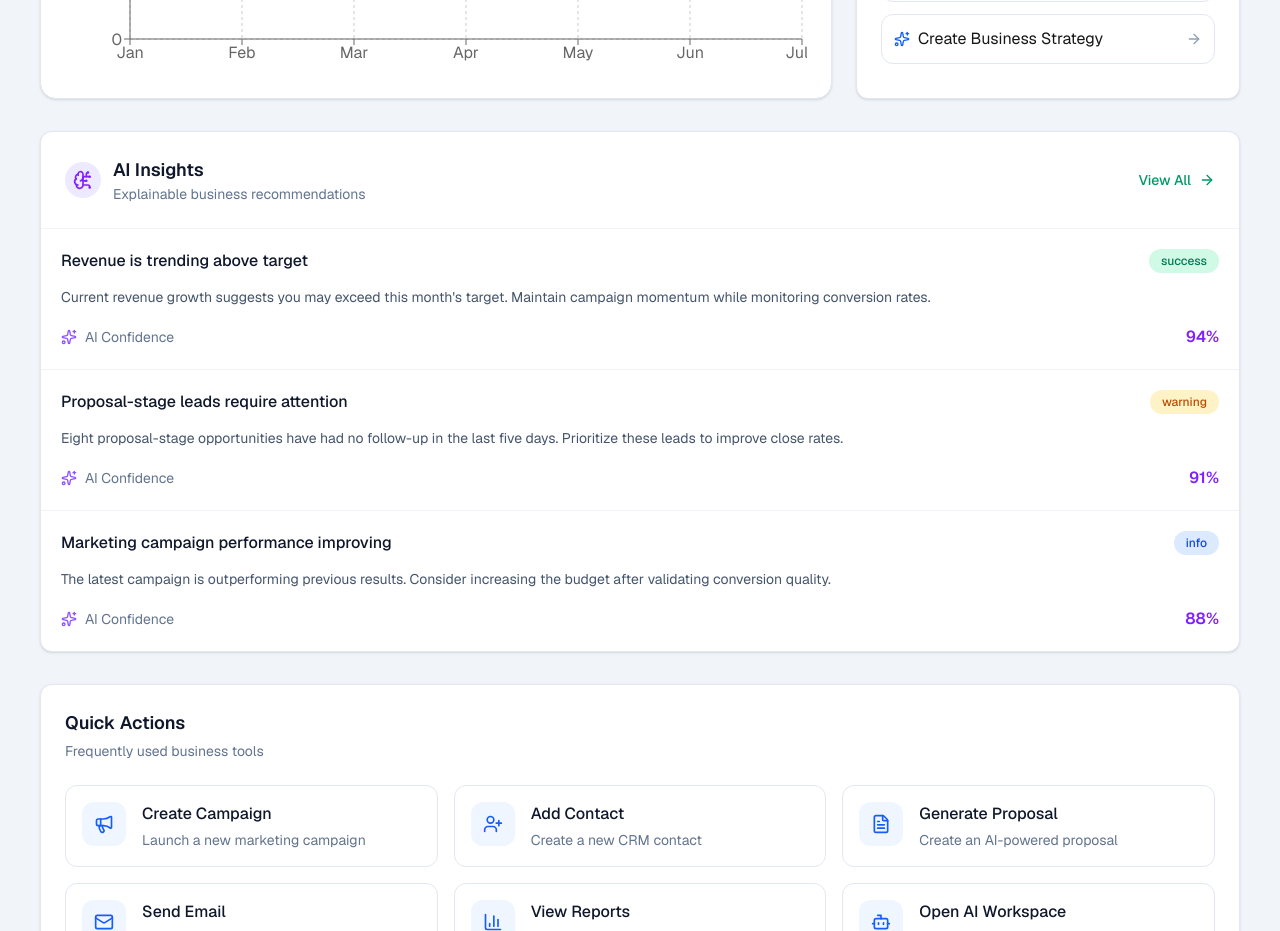
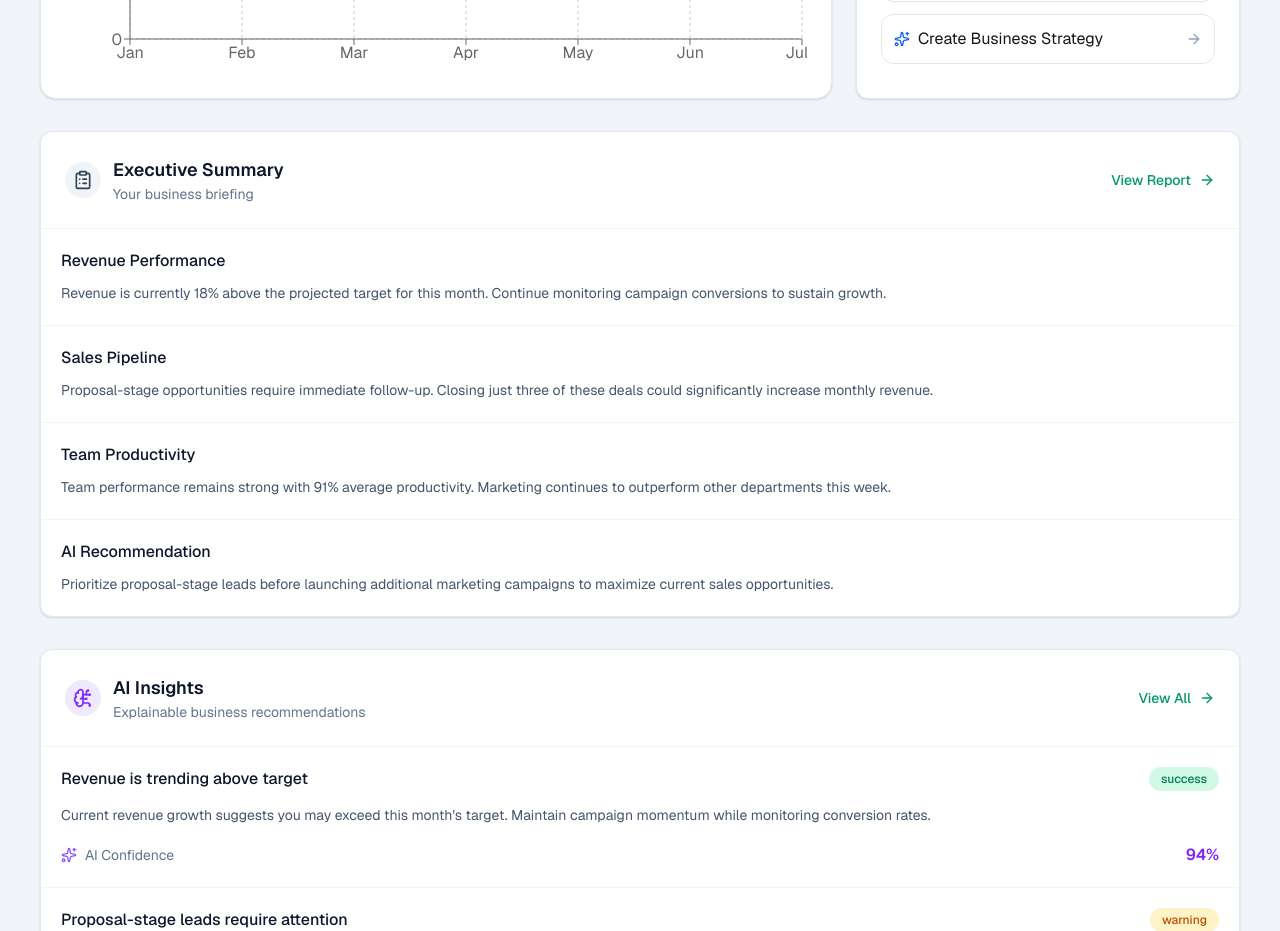
Before and after one commit to GrowthPilot247/GrowthPilot, a Next.js app: page /dashboard in a window 1280 px wide. Shown: the part 1020-1951 px from the top of the page. Built offline with nearby package versions, Linux system fonts and the light colour scheme.

Commit message:
Add Executive Summary Widget to executive dashboard

```diff
--- a/app/dashboard/page.tsx
+++ b/app/dashboard/page.tsx
@@ -4,6 +4,7 @@ import { KpiCard } from "@/app/features/dashboard/components/KpiCard";
 import { RevenueChart } from "@/app/features/dashboard/components/RevenueChart";
 import { AIAssistant } from "@/app/features/dashboard/components/AIAssistant";
 import { AIInsightsWidget } from "@/app/features/dashboard/components/AIInsightsWidget";
+import { ExecutiveSummaryWidget } from "@/app/features/dashboard/components/ExecutiveSummaryWidget";
 import { QuickActions } from "@/app/features/dashboard/components/QuickActions";
 import { NotificationCenter } from "@/app/features/dashboard/components/NotificationCenter";
 import { CalendarWidget } from "@/app/features/dashboard/components/CalendarWidget";
@@ -31,6 +32,7 @@ import {
 import { teamMembers } from "@/app/features/dashboard/constants/mockPeople";
 import { goals } from "@/app/features/dashboard/constants/mockStrategy";
 import { aiInsights } from "@/app/features/dashboard/constants/mockAI";
+import { executiveSummary } from "@/app/features/dashboard/constants/mockExecutiveSummary";
 
 export default function DashboardPage() {
   return (
@@ -70,6 +72,13 @@ export default function DashboardPage() {
         </div>
 
         <AIAssistant />
+      </section>
+
+      {/* Executive Summary */}
+      <section className="mt-8">
+        <ExecutiveSummaryWidget
+          summaries={executiveSummary}
+        />
       </section>
 
       {/* AI Insights */}
--- /dev/null
+++ b/app/features/dashboard/components/ExecutiveSummaryWidget.tsx
@@ -0,0 +1,75 @@
+"use client";
+
+import { ArrowRight, ClipboardList } from "lucide-react";
+
+export interface ExecutiveSummaryItem {
+  id: string;
+  title: string;
+  description: string;
+}
+
+interface ExecutiveSummaryWidgetProps {
+  summaries: ExecutiveSummaryItem[];
+}
+
+export function ExecutiveSummaryWidget({
+  summaries,
+}: ExecutiveSummaryWidgetProps) {
+  return (
+    <section className="rounded-xl border border-slate-200 bg-white shadow-sm">
+      {/* Header */}
+      <header className="flex items-center justify-between border-b border-slate-100 p-6">
+        <div className="flex items-center gap-3">
+          <div className="rounded-full bg-slate-100 p-2">
+            <ClipboardList className="h-5 w-5 text-slate-700" />
+          </div>
+
+          <div>
+            <h2 className="text-lg font-semibold text-slate-900">
+              Executive Summary
+            </h2>
+
+            <p className="text-sm text-slate-500">
+              Your business briefing
+            </p>
+          </div>
+        </div>
+
+        <button
+          type="button"
+          className="inline-flex items-center gap-2 text-sm font-medium text-emerald-600 transition-colors hover:text-emerald-700"
+        >
+          View Report
+
+          <ArrowRight className="h-4 w-4" />
+        </button>
+      </header>
+
+      {/* Content */}
+      {summaries.length === 0 ? (
+        <div className="p-10 text-center">
+          <p className="text-sm text-slate-500">
+            No executive summary available.
+          </p>
+        </div>
+      ) : (
+        <div className="divide-y divide-slate-100">
+          {summaries.map((summary) => (
+            <article
+              key={summary.id}
+              className="p-5 transition-colors hover:bg-slate-50"
+            >
+              <h3 className="font-medium text-slate-900">
+                {summary.title}
+              </h3>
+
+              <p className="mt-2 text-sm leading-6 text-slate-600">
+                {summary.description}
+              </p>
+            </article>
+          ))}
+        </div>
+      )}
+    </section>
+  );
+}
--- /dev/null
+++ b/app/features/dashboard/constants/mockExecutiveSummary.ts
@@ -0,0 +1,28 @@
+import { ExecutiveSummaryItem } from "../components/ExecutiveSummaryWidget";
+
+export const executiveSummary: ExecutiveSummaryItem[] = [
+  {
+    id: "1",
+    title: "Revenue Performance",
+    description:
+      "Revenue is currently 18% above the projected target for this month. Continue monitoring campaign conversions to sustain growth.",
+  },
+  {
+    id: "2",
+    title: "Sales Pipeline",
+    description:
+      "Proposal-stage opportunities require immediate follow-up. Closing just three of these deals could significantly increase monthly revenue.",
+  },
+  {
+    id: "3",
+    title: "Team Productivity",
+    description:
+      "Team performance remains strong with 91% average productivity. Marketing continues to outperform other departments this week.",
+  },
+  {
+    id: "4",
+    title: "AI Recommendation",
+    description:
+      "Prioritize proposal-stage leads before launching additional marketing campaigns to maximize current sales opportunities.",
+  },
+];
```
